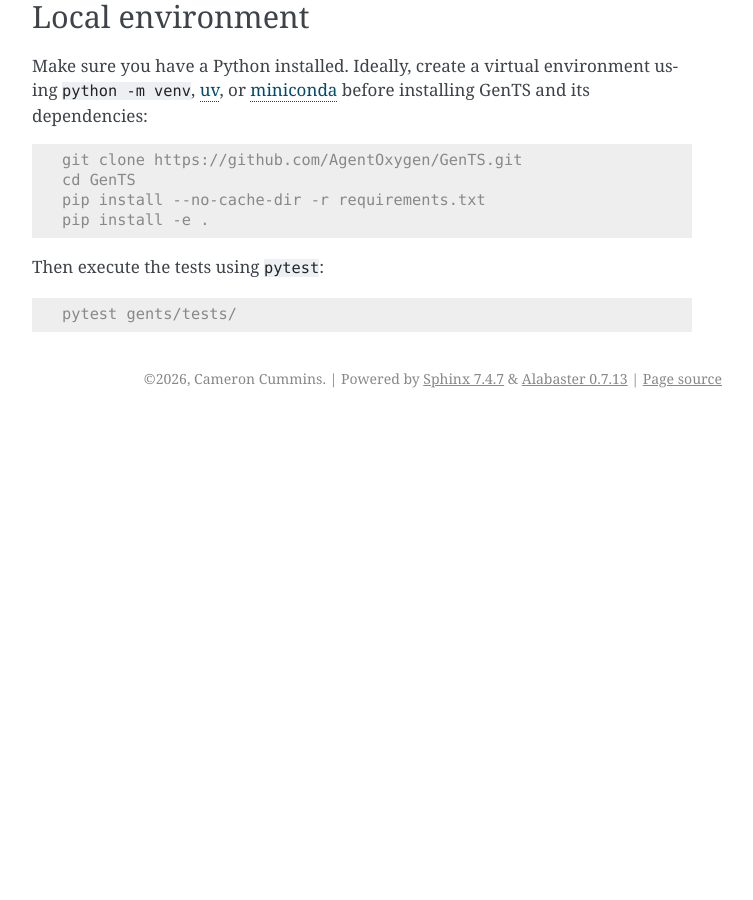
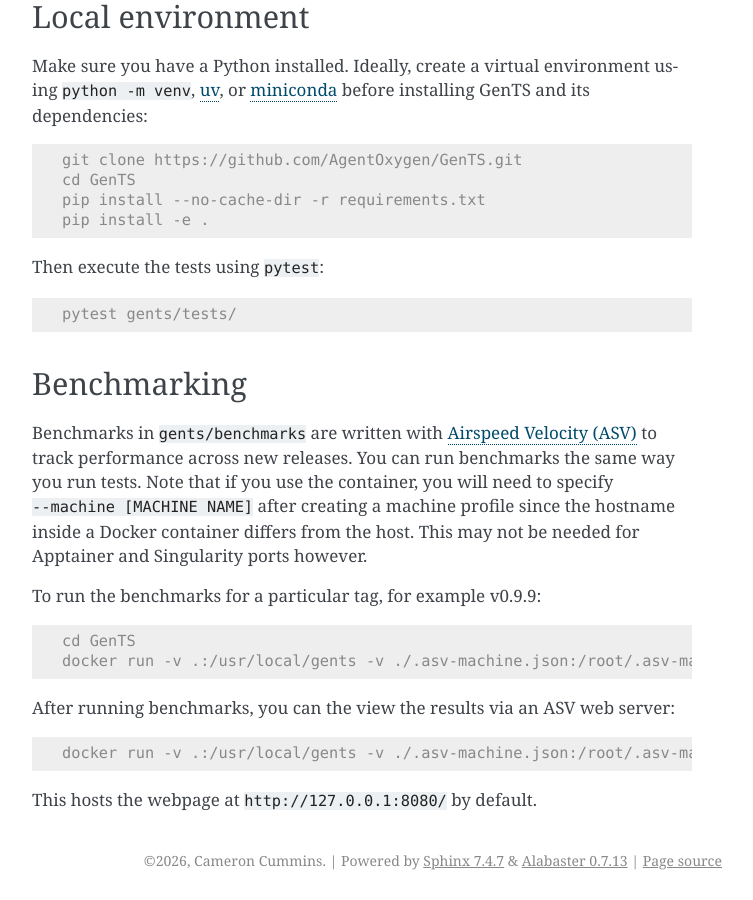
Before and after one commit to AgentOxygen/GenTS, a Sphinx documentation site: the page built from docs/dev.rst, in a window 1280 px wide and 900 px high, scrolled down 1505 px. Shown: the whole window, without its empty margins (388-1141 px from the left). Built offline with Sphinx 7.4.7, drawn with Linux system fonts in a browser that asks for light colours; before the commit the page ends 1923 px from its top, so only the background shows below that.

Commit message:
add docs for benchmarking

```diff
--- a/docs/dev.rst
+++ b/docs/dev.rst
@@ -68,3 +68,23 @@ Then execute the tests using ``pytest``:
 .. code-block:: console
 
     pytest gents/tests/
+
+Benchmarking
+------------
+
+Benchmarks in ``gents/benchmarks`` are written with `Airspeed Velocity (ASV) <https://asv.readthedocs.io/en/stable/index.html>`_ to track performance across new releases. You can run benchmarks the same way you run tests. Note that if you use the container, you will need to specify ``--machine [MACHINE NAME]`` after creating a machine profile since the hostname inside a Docker container differs from the host. This may not be needed for Apptainer and Singularity ports however.
+
+To run the benchmarks for a particular tag, for example v0.9.9:
+
+.. code-block:: console
+
+    cd GenTS
+    docker run -v .:/usr/local/gents -v ./.asv-machine.json:/root/.asv-machine.json -it gents asv run v0.9.9^! --machine name-of-machine
+
+After running benchmarks, you can the view the results via an ASV web server:
+
+.. code-block:: console
+
+    docker run -v .:/usr/local/gents -v ./.asv-machine.json:/root/.asv-machine.json -p 8080:8080 -it gents   bash -c "asv publish && asv preview --port 8080"
+
+This hosts the webpage at ``http://127.0.0.1:8080/`` by default.
```
